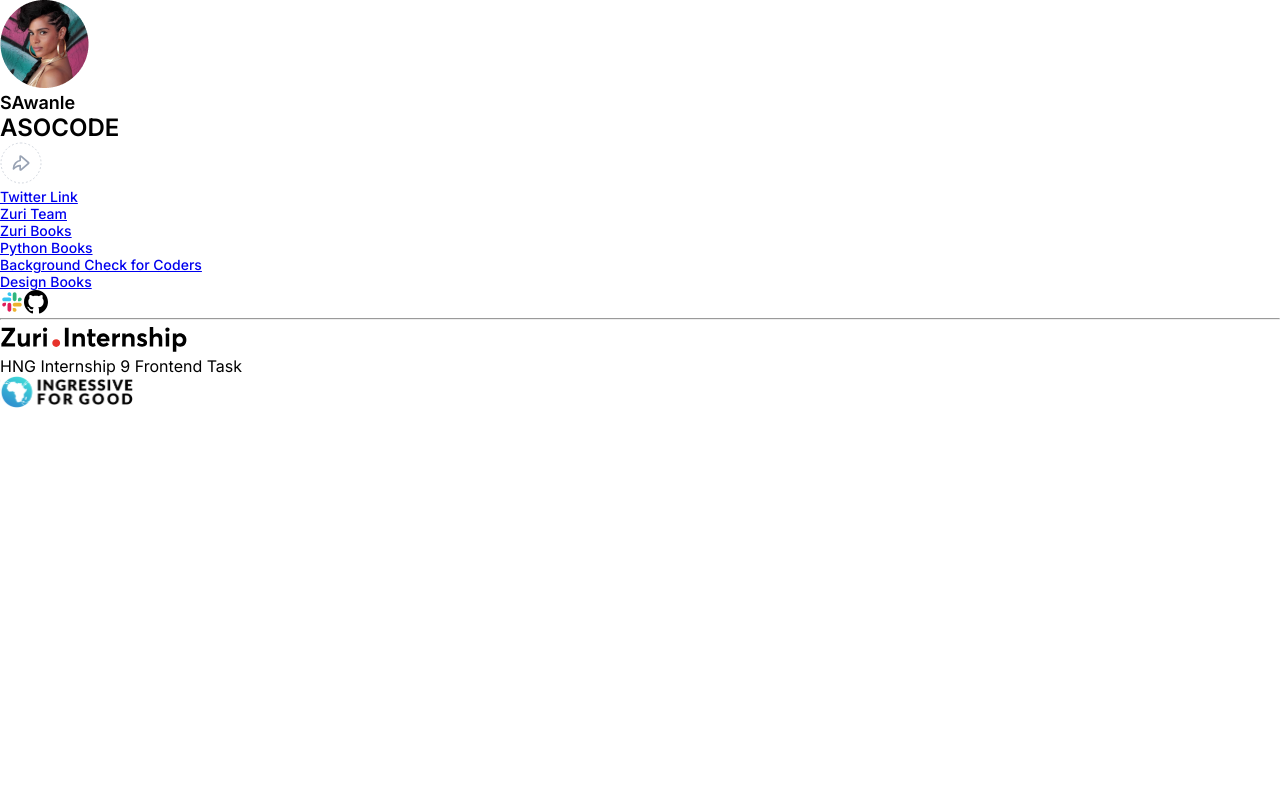
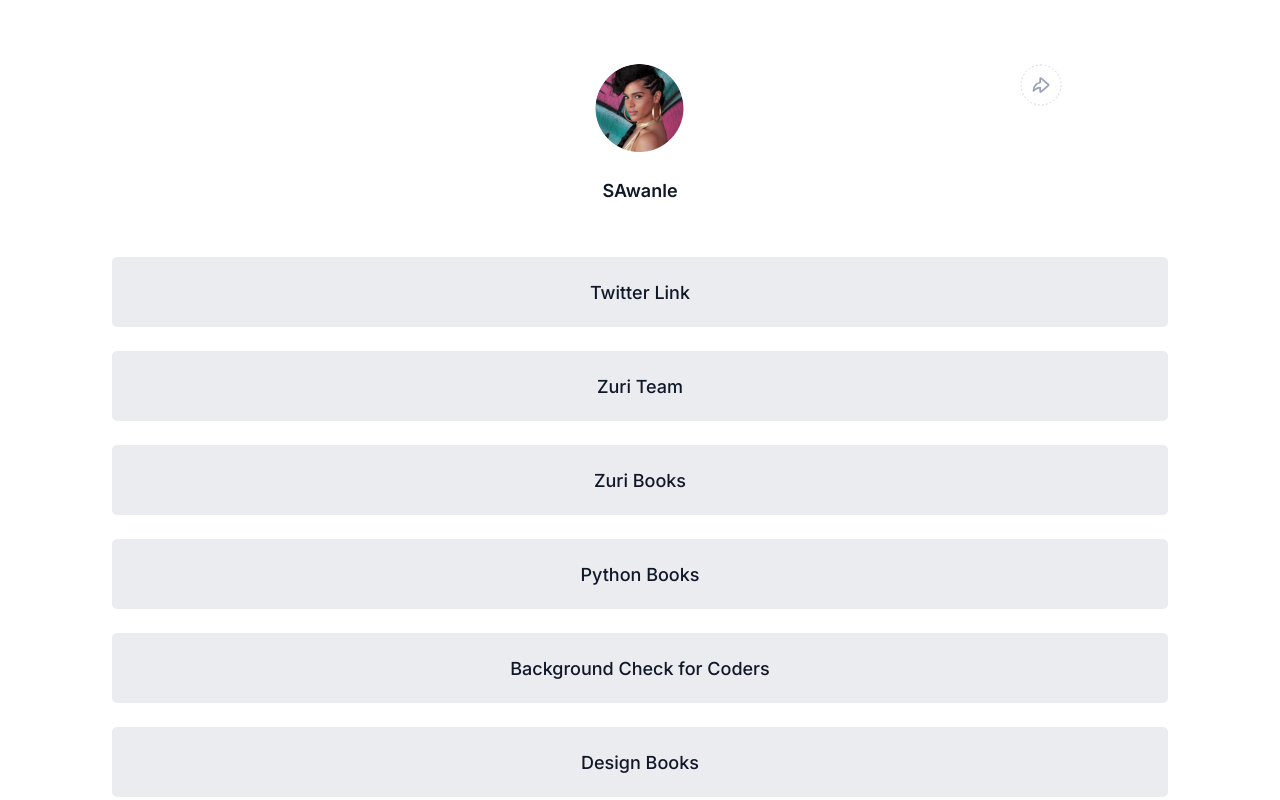
Before and after one commit to ASO-CODE/Stage-1-Frontend-Task---HNG-9-, a React (Create React App) app: page / in a window 1280 px wide. Shown: the top 800 px of the page. Built offline with nearby package versions, Linux system fonts and the light colour scheme; the HTML template or start-up script is replaced by a standard one.

Commit message:
Styling Completed

```diff
--- a/src/App.js
+++ b/src/App.js
@@ -5,11 +5,11 @@ import Footer from "./components/Footer";
 
 function App() {
   return (
-    <div className="App">
+    <main className="App">
       <Profile />
       <Links />
       <Footer />
-    </div>
+    </main>
   );
 }
 
--- a/src/components/footer.js
+++ b/src/components/footer.js
@@ -11,7 +11,7 @@ const Footer = () => {
           <img src={SlackImg} alt="slack img" />
           <img src={GithubImg} alt="github img" />
         </div>
-        <hr />
+        <div className="footer-line"/>
         <div className="logos">
           <img src={ZuriLogo} alt="zuri logo" />
                 <p>HNG Internship 9 Frontend Task</p>
--- a/src/components/links.js
+++ b/src/components/links.js
@@ -6,7 +6,7 @@ const Links = () => {
       {LinksData.map((link) => {
         const { id, text, url } = link;
         return (
-          <a href={url} key={id} id={id}>
+          <a className="link" href={url} key={id} id={id}>
             {text}
           </a>
         );
--- a/src/components/profile.js
+++ b/src/components/profile.js
@@ -3,6 +3,7 @@ import { useEffect } from "react";
 import ProfileImg from "../images/profile__img.png";
 import ShareMobile from "../images/_Avatar share button (1).svg";
 import ShareDesktop from "../images/_Avatar share button.svg";
+import CameraIcon from "../images/camera-01.svg";
 
 const Profile = () => {
   const [size, setSize] = useState(window.innerWidth);
@@ -17,7 +18,13 @@ const Profile = () => {
   return (
     <section id="Profile">
       <div className="profile">
-        <img src={ProfileImg} id="profile_img" alt="profile Pic" />
+        <div className="img">
+          <img src={ProfileImg} id="profile_img" alt="profile Pic" />
+          <div className="img-overlay">
+            <img src={CameraIcon} alt="" />
+          </div>
+        </div>
+
         <h1 id="twitter">SAwanle</h1>
         <h2 id="slack">ASOCODE</h2>
       </div>
--- a/src/index.css
+++ b/src/index.css
@@ -3,23 +3,38 @@
 :root {
   --profile-text: #101828;
   --link-text: #101828;
-  --link-bcg: #EAECF0;
-  --link-bcg-hover: #D0D5DD;
-  --link-visited: 1px solid #D0D5DD;
+  --link-bcg: #eaecf0;
+  --link-bcg-hover: #d0d5dd;
+  --link-visited: 1px solid #d0d5dd;
+  --footer-text: #667085;
+  --img-overlay: rgba(52, 64, 84, 0.75);
 }
 
-h1{
+h1 {
   font-weight: 600;
   font-size: 1.125rem;
+  color: var(--profile-text);
 }
 
-a{
+a {
   font-weight: 500;
-  font-size: 14px;
+  font-size: 0.875rem;
+  text-decoration: none;
+  color: var(--link-text);
 }
 
-@media screen and () {
+p {
+  font-size: 0.875rem;
+  color: var(--footer-text);
+}
 
+@media screen and (min-width: 760px) {
+  a {
+    font-size: 1.125rem;
+  }
+  p {
+    font-size: 1rem;
+  }
 }
 
 * {
@@ -35,7 +50,130 @@ body {
   -moz-osx-font-smoothing: grayscale;
 }
 
+.App {
+  padding: 4rem 1rem 2rem 1rem;
+  height: 100vh;
+}
+
+#Profile {
+  width: 100%;
+  position: relative;
+  text-align: center;
+  margin: 0 auto;
+  display: flex;
+  justify-content: center;
+  align-items: center;
+}
+
+.share {
+  position: absolute;
+  right: 0;
+  top: 0;
+}
+
+.profile {
+  text-align: center;
+  padding-bottom: 3.5rem;
+}
+
+.img {
+  position: relative;
+  overflow: hidden;
+  border-radius: 50%;
+}
+
+.img-overlay {
+  position: absolute;
+  top: 0;
+  left: 0;
+  width: 100%;
+  height: 100%;
+  background: var(--img-overlay);
+  opacity: 0;
+  transition: opacity 0.5s;
+}
+
+.img-overlay:hover {
+  opacity: 1;
+}
+
+.img-overlay img {
+  transform: translateY(60px);
+}
+
+#twitter {
+  margin-top: 1.5rem;
+}
+
+#slack {
+  display: none;
+}
+
 #links {
   display: flex;
   flex-direction: column;
+  align-items: center;
+  justify-content: center;
 }
+
+.link{
+height: 70px;
+background: var(--link-bcg);
+width: 100%;
+text-align: center;
+display: flex;
+align-items: center;
+justify-content: center;
+margin-bottom:24px;
+border-radius: 5px;
+transition: all 0.5s;
+}
+
+.link:hover{
+  background: var(--link-bcg-hover);
+}
+
+.socials{
+  display: flex;
+  align-items: center;
+  justify-content: center;
+  padding: 1.5rem;
+  margin-bottom: 7rem;
+}
+
+.socials img:first-of-type{
+  margin-right:1.5rem ;
+}
+
+.footer-line{
+  width: 100%;
+  height: 1px;
+  background: var(--link-bcg);
+}
+
+.logos{
+  display: flex;
+  flex-direction: column;
+  justify-content: space-between;
+  padding:30px 0 ;
+}
+
+.logos img{
+  max-width:187px ;
+  padding: 1rem 0;
+}
+
+@media screen and (min-width: 768px) {
+.App{
+  padding: 4rem 7rem 3rem 7rem;
+}
+
+  #Profile{
+    width: 80%;
+  }
+
+  .logos{
+    flex-direction: row;
+    flex-wrap: wrap;
+  }
+}
```
Also changed, not shown: src/images/camera-01.svg (added).
